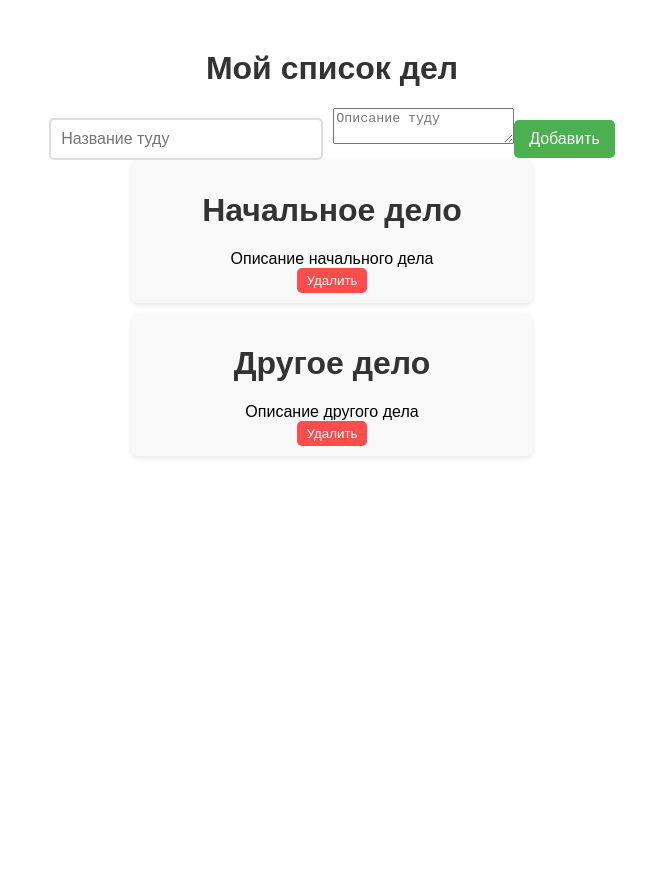
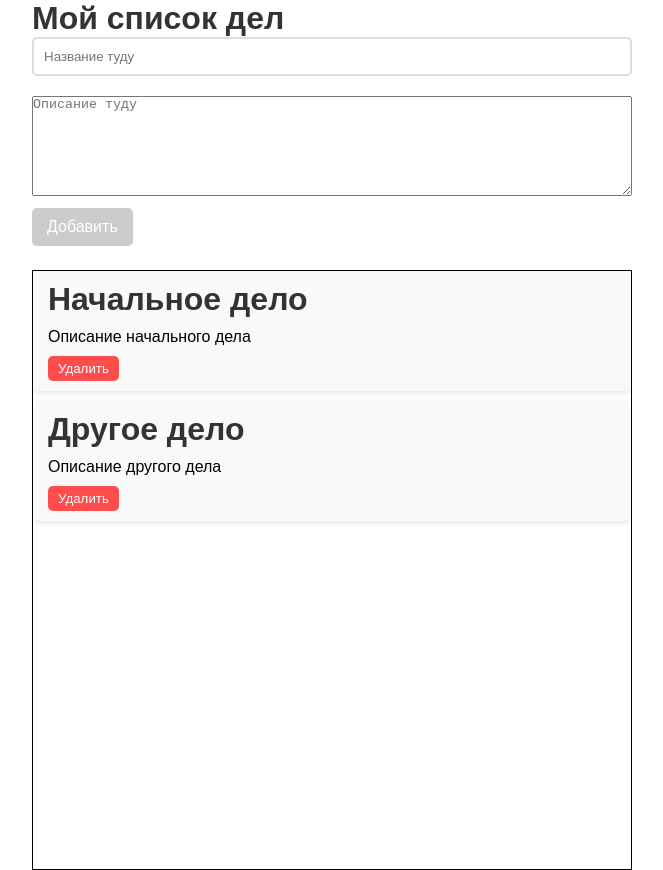
Before and after one commit to Anton240404/todoList, a React (Vite) app: page / in a window 1280 px wide. Shown: the whole page, without its empty margins (308-971 px from the left). Before the commit the page ends 800 px from the top, so only its background shows below. Built offline with nearby package versions, Linux system fonts and the light colour scheme.

Commit message:
правки

```diff
--- /dev/null
+++ b/box-sizing.html
@@ -0,0 +1,37 @@
+<!DOCTYPE html>
+<html lang="en">
+    <head>
+        <meta charset="UTF-8" />
+        <meta name="viewport" content="width=device-width, initial-scale=1.0" />
+        <link rel="stylesheet" href="style.css" />
+        <title>Document</title>
+    </head>
+    <style>
+        * {
+            margin: 0px;
+            padding: 0px;
+            box-sizing: border-box;
+        }
+
+        .box {
+            width: 200px;
+            height: 200px;
+            border: 0px solid #000;
+            padding: 0px;
+            background-color: tomato;
+
+            /* content-box - по умолчанию. Рисует рамки и padding наружу элемента, увеличивая его размеры при явном задании width и height */
+            /* box-sizing: content-box; */
+
+            /* content-box - Рисует рамки и padding внутрь элемента, не увеличивая его размеры при явном задании width и height */
+            box-sizing: border-box;
+        }
+    </style>
+    <body>
+        <div class="box">
+            Lorem, ipsum dolor sit amet consectetur adipisicing elit. Labore expedita officiis ratione aspernatur, unde
+            excepturi similique modi. Veritatis vel odit ducimus dolorem? Magni praesentium molestias incidunt quae vel
+            consectetur eos!
+        </div>
+    </body>
+</html>
--- a/src/App.tsx
+++ b/src/App.tsx
@@ -35,8 +35,8 @@ export const App = () => {
     };
 
     const deleteTodo = (id: string) => {
-        const filterTodos = todos.filter((todo) => todo.id !== id);
-        setTodos(filterTodos);
+        const filteredTodos = todos.filter((todo) => todo.id !== id);
+        setTodos(filteredTodos);
     };
 
     const handleKeyPress = (e: React.KeyboardEvent<HTMLInputElement>) => {
@@ -46,11 +46,14 @@ export const App = () => {
         }
     };
 
+    const disabled = text.trim() === '' || description.trim() === '';
+
     return (
         <div className="todo-app">
             <h1>Мой список дел</h1>
-            <div className="todo-input">
+            <div>
                 <input
+                    className="todo-input"
                     type="text"
                     placeholder="Название туду"
                     onChange={(e) => setText(e.target.value)}
@@ -58,14 +61,16 @@ export const App = () => {
                     onKeyDown={handleKeyPress}
                 />
                 <textarea
+                    className="todo-textarea"
                     placeholder="Описание туду"
                     onChange={(e) => setDescription(e.target.value)}
                     value={description}
                 />
 
                 <button
+                    className={`todo-button ${disabled ? 'todo-button-disabled' : ''}`}
                     onClick={() => addTodo()}
-                    disabled={text.trim() === '' || description.trim() === ''}
+                    disabled={disabled}
                 >
                     Добавить
                 </button>
@@ -74,8 +79,8 @@ export const App = () => {
             <div className="todo-list">
                 {todos.map((todo) => (
                     <div className="todo-item" key={todo.id}>
-                        <h1 className="todo-text">{todo.text}</h1>
-                        <p>{todo.description}</p>
+                        <h1 className="todo-title">{todo.text}</h1>
+                        <p className="todo-text">{todo.description}</p>
                         <button
                             className="delete-btn"
                             onClick={() => deleteTodo(todo.id)}
@@ -85,6 +90,8 @@ export const App = () => {
                     </div>
                 ))}
             </div>
+
+            {/* <Button text="Добавить" colorVariant="success" | "danger" | "warning" onClick={() => console.log('Click')} /> */}
         </div>
     );
 };
--- a/src/components/css/todo.css
+++ b/src/components/css/todo.css
@@ -1,7 +1,15 @@
+* {
+    /* border: 1px solid #000; */
+    margin: 0;
+    padding: 0;
+    box-sizing: border-box;
+}
+
 .todo-app {
     font-family: Arial, sans-serif;
-    text-align: center;
     margin-top: 50px;
+    width: 600px;
+    margin: 0 auto;
 }
 
 h1 {
@@ -9,9 +17,11 @@ h1 {
 }
 
 .todo-list {
-    max-width: 400px;
-    margin: 0 auto;
-    padding: 0;
+    margin-top: 24px;
+    height: 600px;
+    border: 1px solid #000;
+    /* Свойство overflow (переполнение) - указывает, что делать с тем контентом, который переполнил элементы */
+    overflow: auto;
 }
 
 .todo-item {
@@ -22,13 +32,12 @@ h1 {
     box-shadow: 0 2px 5px rgba(0, 0, 0, 0.1);
 }
 
-.todo-text {
-    display: inline-block;
+.todo-title {
+    margin-bottom: 10px;
 }
 
-.todo-item p {
-    margin: 0;
-    font-size: 16px;
+.todo-text {
+    margin-bottom: 10px;
 }
 
 .delete-btn {
@@ -45,19 +54,21 @@ h1 {
 }
 
 .todo-input {
-    margin-top: 20px;
+    width: 100%;
+    margin-bottom: 20px;
+    padding: 10px;
+    border: 2px solid #ddd;
+    border-radius: 5px;
 }
 
-.todo-input input {
-    padding: 10px;
-    font-size: 16px;
-    border: 2px solid #ddd;
-    border-radius: 5px;
-    width: 250px;
-    margin-right: 10px;
+.todo-textarea {
+    width: 100%;
+    height: 100px;
+    resize: vertical;
+    margin-bottom: 8px;
 }
 
-.todo-input button {
+.todo-button {
     padding: 10px 15px;
     font-size: 16px;
     border: none;
@@ -67,6 +78,11 @@ h1 {
     cursor: pointer;
 }
 
+.todo-button-disabled {
+    background-color: #ccc;
+    cursor: not-allowed;
+}
+
 .todo-input button:hover {
     background-color: #45a049;
 }
```
Also changed, not shown: src/components/methdos-map-forEach.ts (+23 -3 lines).
